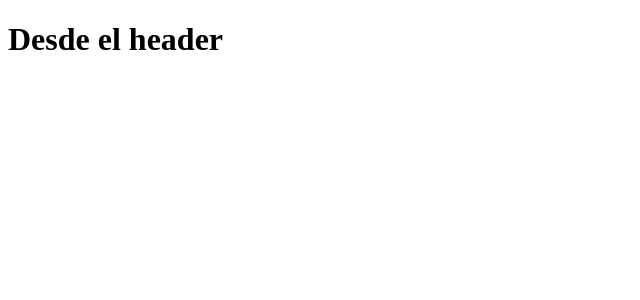
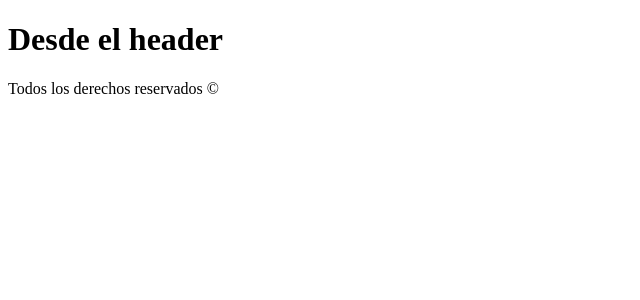
Before and after one commit to hijuliancode/rgc-basicos-react, a React (Create React App) app: page / in a window 1280 px wide. Shown: the top 300 px of the page, without its empty margins (0-640 px from the left). Built offline with nearby package versions, Linux system fonts and the light colour scheme.

Commit message:
segundo componente

```diff
--- a/src/App.js
+++ b/src/App.js
@@ -1,11 +1,13 @@
-import React from 'react'
+import React, {Fragment} from 'react'
 import Header from "./components/Header"
+import Footer from "./components/Footer"
 
 function App() {
   return (
-    <div className="App">
+    <Fragment>
       <Header/>
-    </div>
+      <Footer/>
+    </Fragment>
   );
 }
 
--- /dev/null
+++ b/src/components/Footer.js
@@ -0,0 +1,9 @@
+import React from 'react'
+
+const Footer = () => (
+  <footer>
+    <p>Todos los derechos reservados &copy;</p>
+  </footer>
+)
+
+export default Footer;
```
